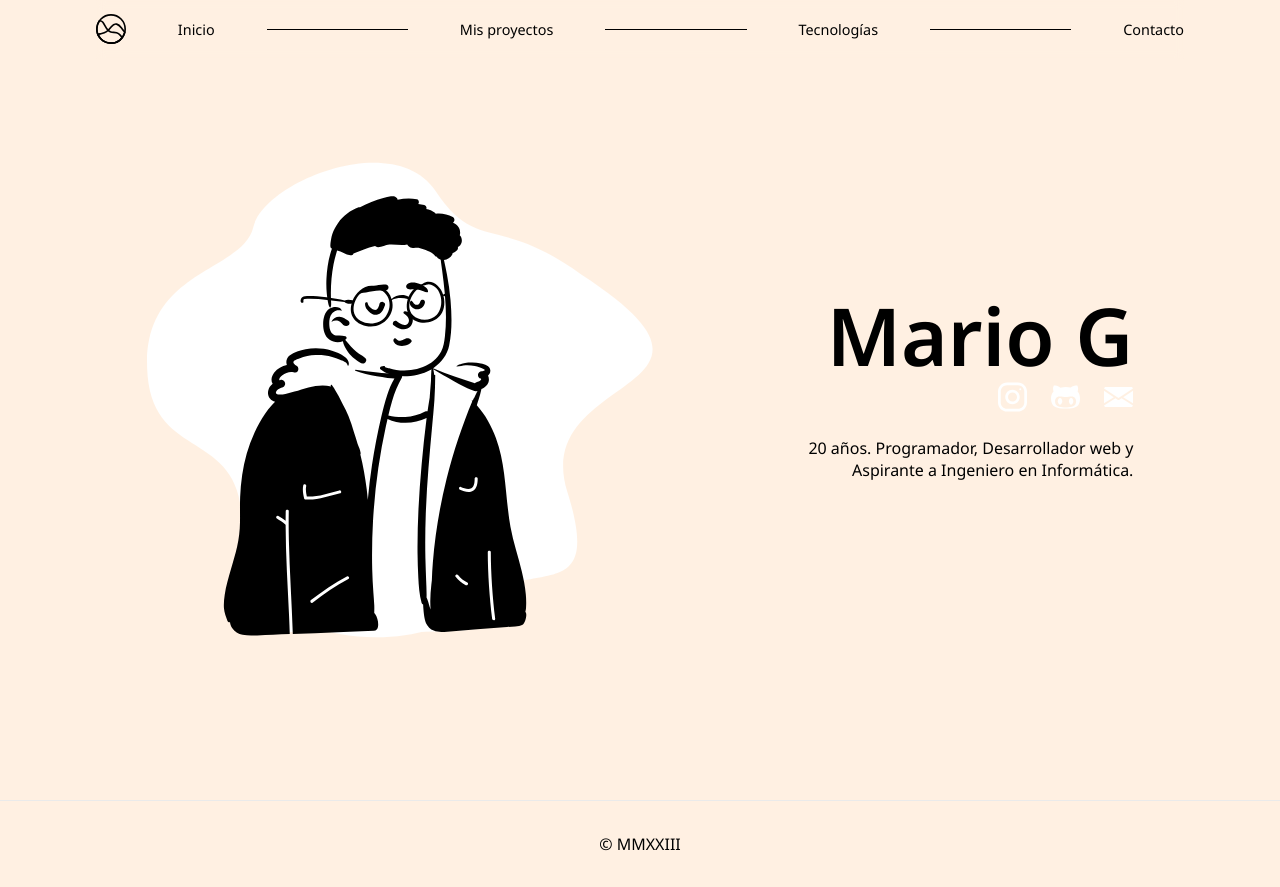
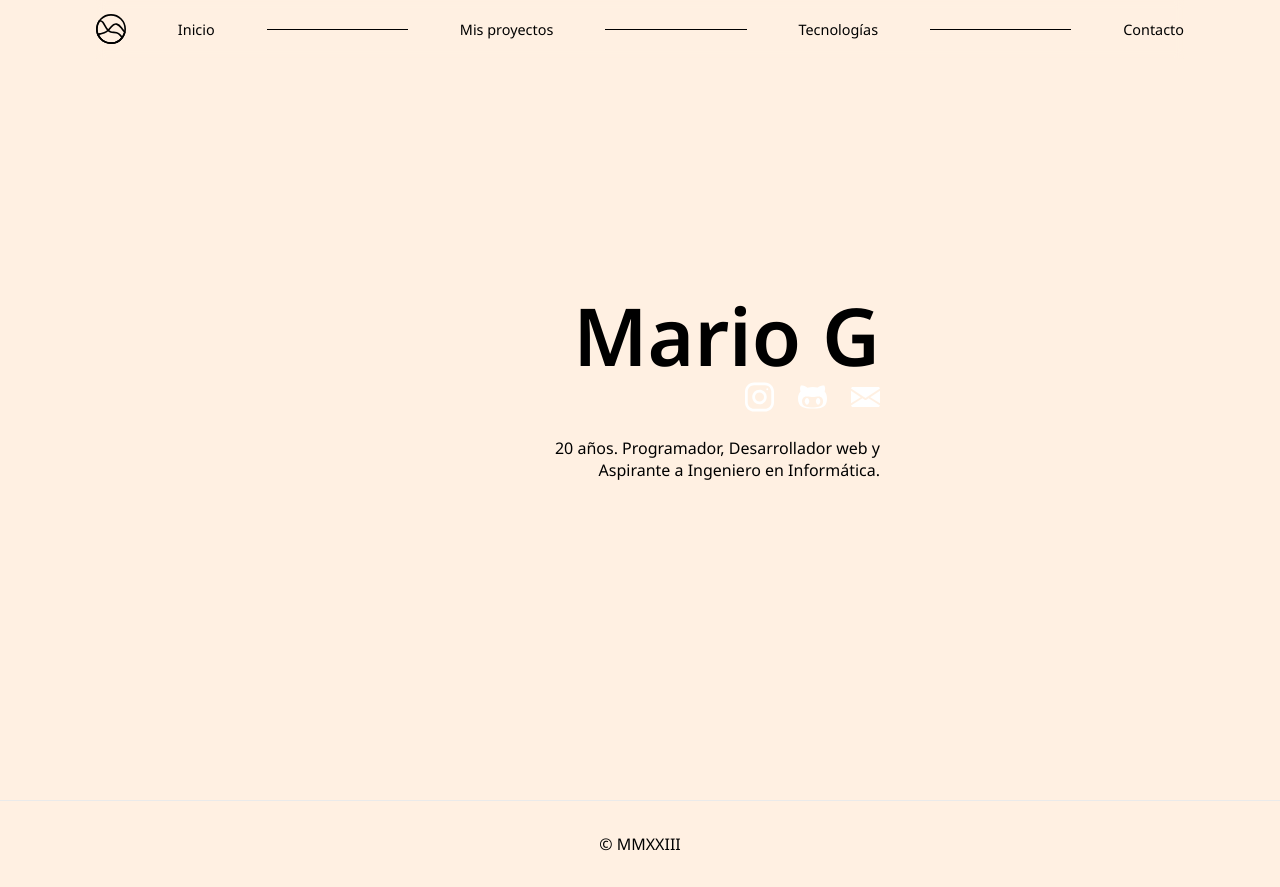
Before and after one commit to defcxz/web, a Next.js app: page / in a window 1280 px wide. Built offline with nearby package versions, Linux system fonts and the light colour scheme.

Commit message:
main photo commented

```diff
--- a/app/page.tsx
+++ b/app/page.tsx
@@ -11,7 +11,7 @@ export default function Home() {
 
         <div className={styles.grid}>
 
-          <Image src="/IMGs/medark.svg" className={styles.medark} alt="Mario G." height={500} width={500}/>
+          {/* <Image src="/IMGs/medark.svg" priority className={styles.medark} alt="Mario G." height={500} width={500}/> */}
 
           <div className={styles.side}>
             <h1 className={styles.title}>
```
